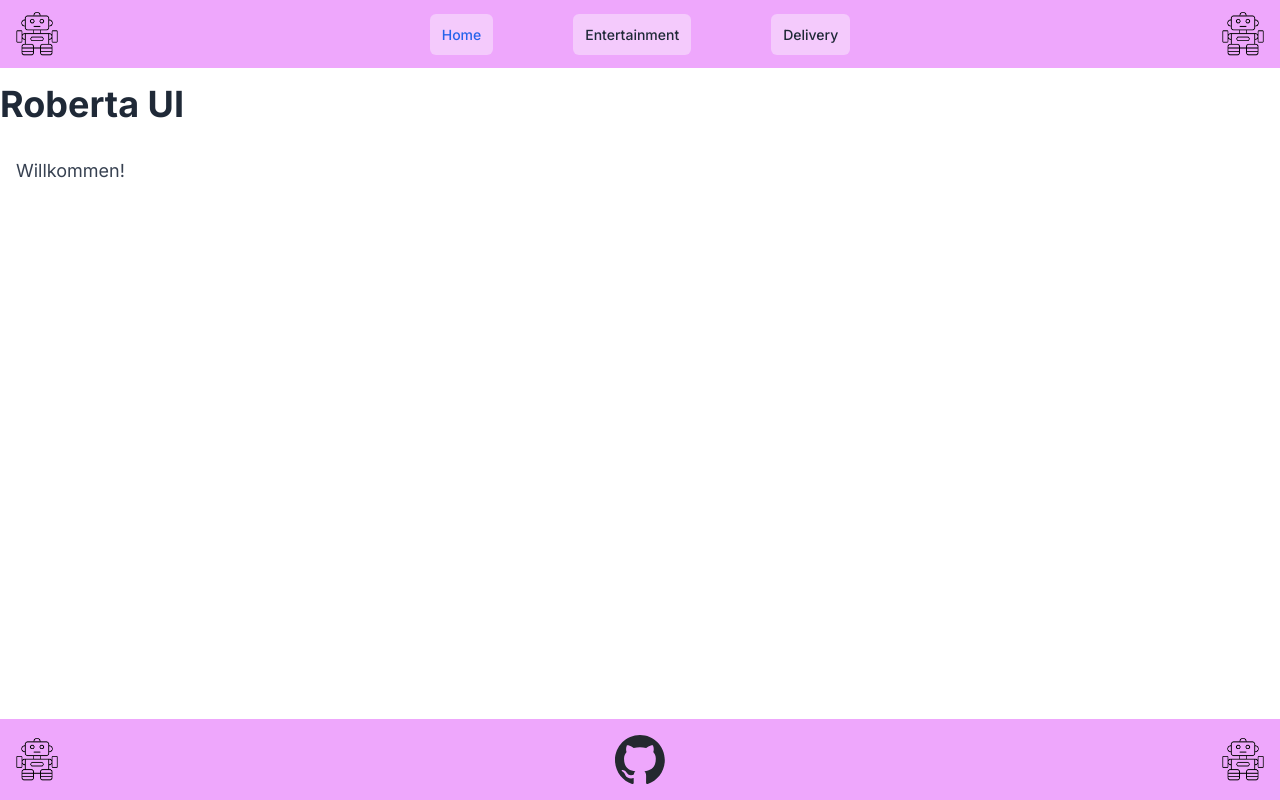
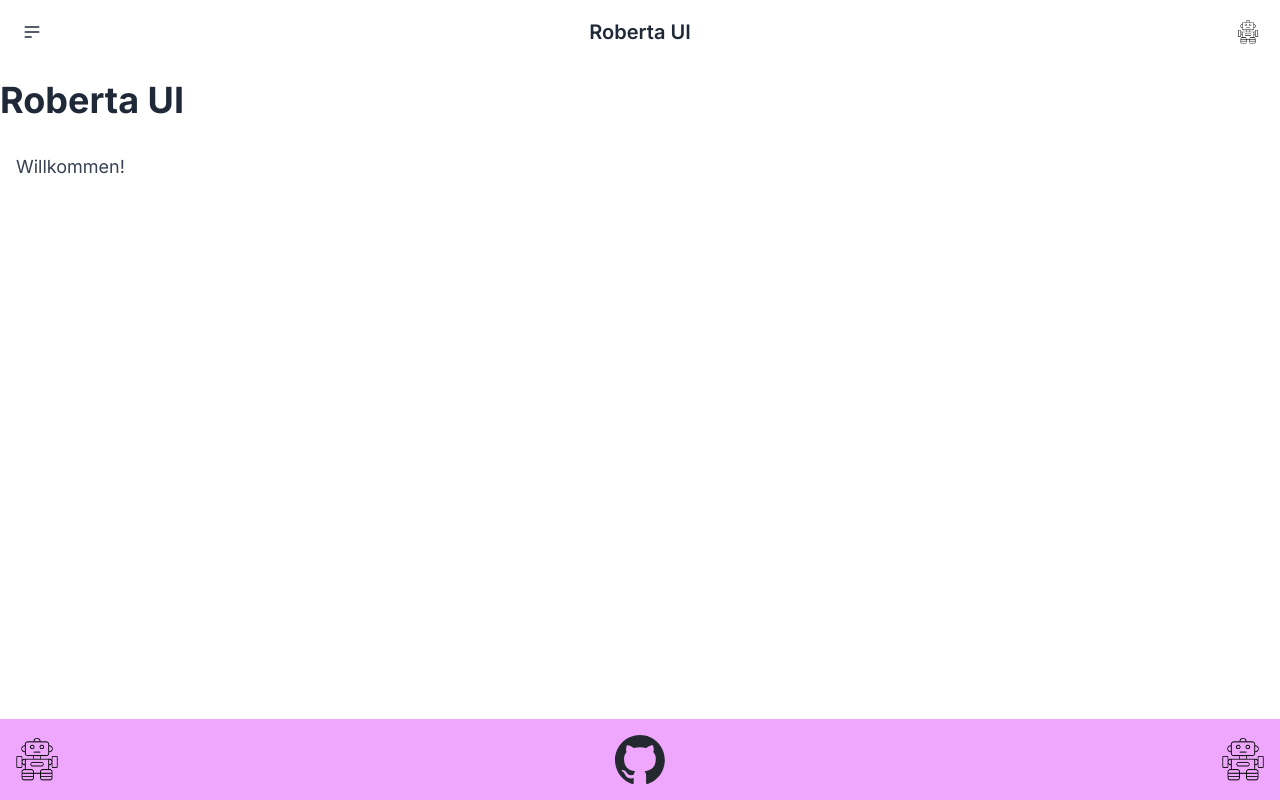
Before and after one commit to LeoPilgram/robertaUI2, a Next.js app: page / in a window 1280 px wide. Built offline with nearby package versions, Linux system fonts and the light colour scheme.

Commit message:
Ich habe die Navbar so verändert, dass sie jetzt eine Komponente mit Daisy UI ist.

```diff
--- a/src/components/Navbar.tsx
+++ b/src/components/Navbar.tsx
@@ -1,51 +1,59 @@
-'use client';
-
-import { NAV_LINKS } from '@/constants';
-import Image from 'next/image';
-import Link from 'next/link';
-import { usePathname } from 'next/navigation';
-import clsx from 'clsx';
-
-// Source: https://github.com/adrianhajdin/travel_ui_ux/blob/main/components/Navbar.tsx
 const Navbar = () => {
-  const pathname = usePathname();
   return (
-    <nav className="bg-rich-50 flex flex-row justify-between items-center">
-      <div className="p-3">
-        <Image
-          src="/robertaLogo.png"
-          width={50}
-          height={50}
-          alt="Picture of the author"
-        />
-      </div>
-      <div className="p-4 flex">
-        <div className=" w-3/4 space-x-20">
-          {NAV_LINKS.map((link) => (
-            <Link
-              key={link.key}
-              href={link.href}
-              className={clsx(
-                'rounded-md bg-rich-70 p-3 text-sm font-medium hover:bg-blue-100 hover:text-blue-600 md:flex-none',
-                {
-                  'text-blue-600': pathname === link.href,
-                }
-              )}
+    <div className="navbar bg-base-100">
+      <div className="navbar-start">
+        <div className="dropdown">
+          <div
+            tabIndex={0}
+            role="button"
+            className="btn btn-ghost btn-circle"
+          >
+            <svg
+              xmlns="http://www.w3.org/2000/svg"
+              className="h-5 w-5"
+              fill="none"
+              viewBox="0 0 24 24"
+              stroke="currentColor"
             >
-              {link.label}
-            </Link>
-          ))}
+              <path
+                strokeLinecap="round"
+                strokeLinejoin="round"
+                strokeWidth="2"
+                d="M4 6h16M4 12h16M4 18h7"
+              />
+            </svg>
+          </div>
+          <ul
+            tabIndex={0}
+            className="menu menu-sm dropdown-content mt-3 z-[1] p-2 shadow bg-base-100 rounded-box w-52"
+          >
+            <li>
+              <a href="/">Homepage</a>
+            </li>
+            <li>
+              <a href="/delivery">Delivery</a>
+            </li>
+            <li>
+              <a href="/entertainment">Entertainment</a>
+            </li>
+          </ul>
         </div>
       </div>
-      <div className=" p-3">
-        <Image
-          src="/robertaLogo.png"
-          width={50}
-          height={50}
-          alt="Picture of the author"
-        />
+      <div className="navbar-center">
+        <a className="btn btn-ghost text-xl">Roberta UI</a>
       </div>
-    </nav>
+      <div className="navbar-end">
+        <a href="/">
+          <button className="btn btn-ghost btn-circle">
+            <img
+              src="/robertaLogo.png"
+              alt="Roberta Logo"
+              className="h-6 w-6"
+            />
+          </button>
+        </a>
+      </div>
+    </div>
   );
 };
 
```
